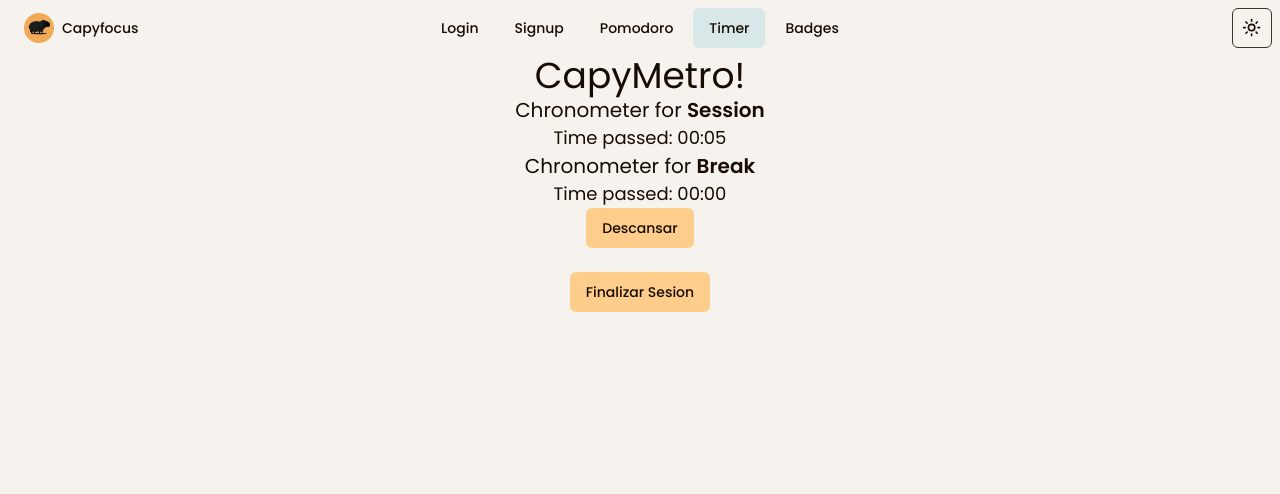
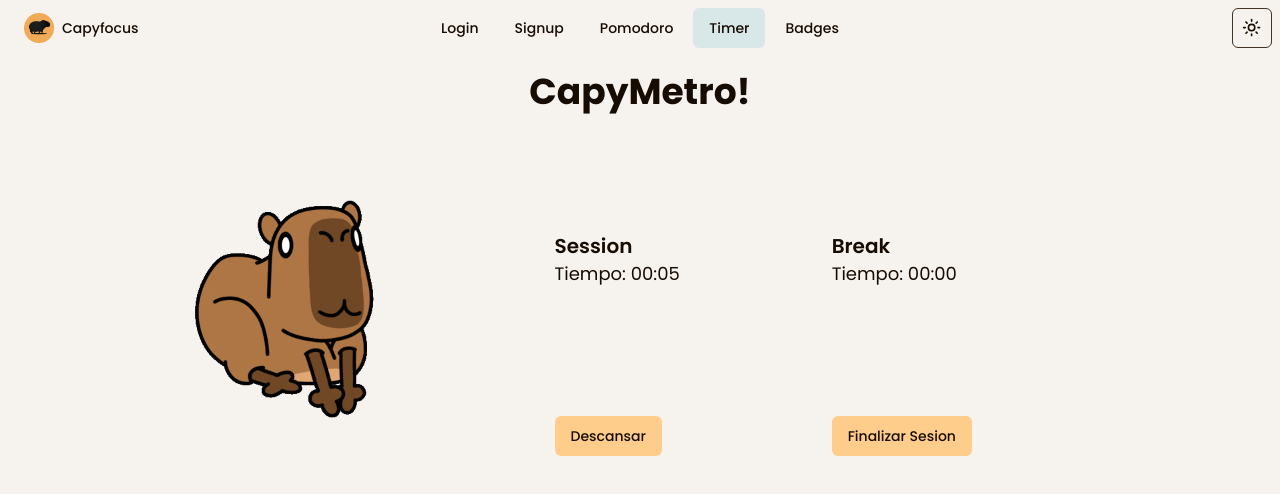
Before and after one commit to alanmoyano/capyfocus, a React (Vite) app: page /timer in a window 1280 px wide. Shown: the top 494 px of the page. Built offline with nearby package versions, Linux system fonts and the light colour scheme.

Commit message:
Estuve arreglando cosas del temporizador

```diff
--- a/src/components/Timer.tsx
+++ b/src/components/Timer.tsx
@@ -18,11 +18,11 @@ function formatTime(seconds: number) {
 export function ActualTimer({ time, mode }: { time: number; mode: Mode }) {
   return (
     <>
-      <h2 className='text-xl'>
-        Chronometer for <span className='font-semibold'>{mode}</span>
+      <h2 className='text-xl font-semibold'>
+        {mode}
       </h2>
 
-      <p className='text-lg'>Time passed: {formatTime(time)}</p>
+      <span className='text-lg'>Tiempo: {formatTime(time)}</span>
     </>
   )
 }
@@ -64,38 +64,48 @@ export default function Timer() {
 
   return (
     <>
-      <div className='flex flex-col items-center justify-center'>
-        <h1 className='text-4xl'>CapyMetro!</h1>
-        <div className='row flex flex-col items-center justify-center'>
+      <h1 className='mt-4 text-4xl font-bold'>CapyMetro!</h1>
+      <section className='flex flex-col  md:flex-row'>
+        <div className='m-auto'>
+        <img src='/idle.gif' />
+        </div>
+      <div className='container'>
+
+        <section className='flex  p-10  mt-20'>
+          <div className='container'>
             <ActualTimer mode={'Session'} time={Sessioncountup} />
-            <ActualTimer mode={'Break'} time={Breakcountup} />
-        </div>
-
+            <div className='mb-32'></div>
         <Button
           onClick={() => {
             setIsActive(prev => !prev)
           }}
-        >
+          >
           {isActive ? 'Descansar' : 'Estudiar'}
         </Button>
-
-        <br />
-
-        <div>
+          </div>
+          <div className='container d-flex '>
+            <ActualTimer mode={'Break'} time={Breakcountup} />
+            <div className='mb-32'></div>
           <Button
             className='flex flex-col'
             onClick={() => {
               finalizarSesion()
             }}
-          >
+            >
             Finalizar Sesion
           </Button>
-        </div>
+          </div>
+        </section>
+            </div>
 
-        {/* {pomodoroCount.current >= pomodoroSessions && (
+      </section>
+        <div className='row flex flex-col items-center justify-center'></div>
+
+
+
+      {/* {pomodoroCount.current >= pomodoroSessions && (
         <Confetti effectCount={1} />
-      )} */}
-      </div>
+        )} */}
     </>
   )
 }
```
